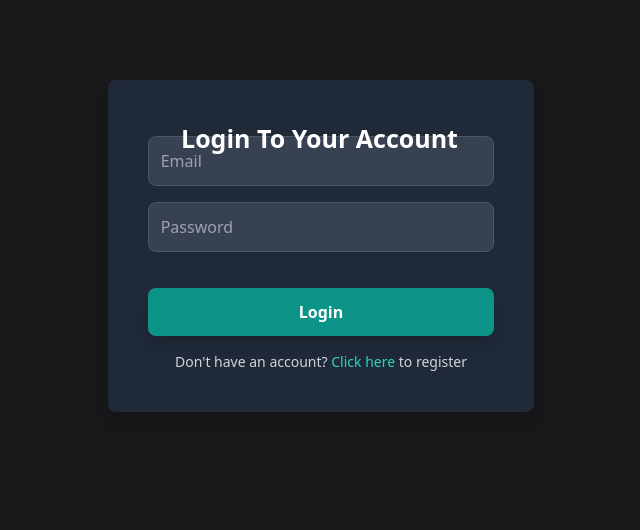
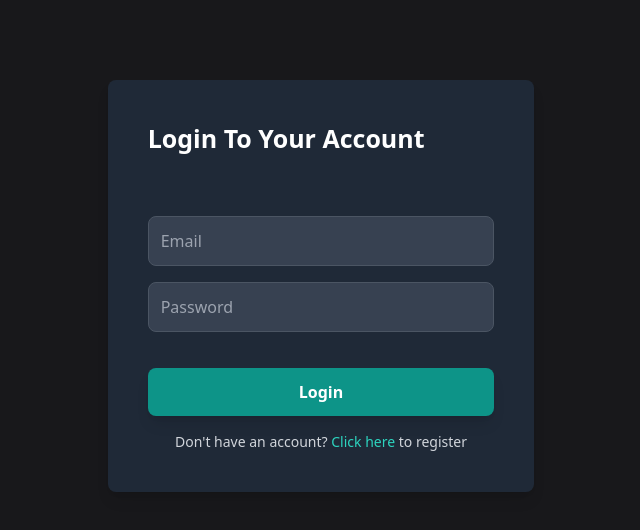
Before and after one commit to 3-stardust-7/CodeumReparo, a React (Vite) app: page /login in a window 1280 px wide. Shown: the top 530 px of the page, without its empty margins (319-959 px from the left). Built offline with nearby package versions, Linux system fonts and the light colour scheme.

Commit message:
routing fixed

```diff
--- a/src/components/LoginForm.jsx
+++ b/src/components/LoginForm.jsx
@@ -18,7 +18,7 @@ const LoginForm = () => {
   return (
     <div className="pt-20">
       <div className="w-4/12 mx-auto bg-gray-800 text-white p-10 rounded-lg shadow-lg space-y-4">
-        <h1 className="text-center font-semibold absolute left-[500px] text-[25px] mb-10">
+        <h1 className="text-center font-semibold absolute text-[25px] ">
           Login To Your Account
         </h1>
         <div>
@@ -27,7 +27,7 @@ const LoginForm = () => {
             placeholder="Email"
             value={email}
             onChange={(e) => setEmail(e.target.value)}
-            className="w-full p-3 bg-gray-700 text-white rounded-lg border border-gray-600 focus:outline-none focus:ring-2 focus:ring-teal-400"
+            className="w-full mt-20 p-3 bg-gray-700 text-white rounded-lg border border-gray-600 focus:outline-none focus:ring-2 focus:ring-teal-400"
             required
           />
         </div>
--- a/src/components/RegisterForm.jsx
+++ b/src/components/RegisterForm.jsx
@@ -52,7 +52,7 @@ const RegisterForm = () => {
 
         <p className="text-gray-300 text-sm text-center">
           Already have an account?{" "}
-          <Link to="/register" className="text-teal-400 hover:underline">
+          <Link to="/login" className="text-teal-400 hover:underline">
             Click here
           </Link>{" "}
           to login
--- a/src/components/TaskList.jsx
+++ b/src/components/TaskList.jsx
@@ -11,7 +11,7 @@ const TaskList = ({ tasks, message }) => {
     );
   }
   return (
-    <div className="flex flex-col items-start gap-3 mt-6 w-full max-w-8/12">
+    <div className="flex flex-col items-start gap-3 mt-6 w-full max-w-full">
       {tasks.map((task, i) => (
         <Link
           to={`/task/${task.id}`}
--- a/src/components/UpdateTaskForm.jsx
+++ b/src/components/UpdateTaskForm.jsx
@@ -64,7 +64,7 @@ const UpdateTaskForm = () => {
               type="text"
               value={name}
               onChange={(e) => setName(e.target.value)}
-              className="w-full p-3 mt-1 bg-gray-700 text-white text-[2px] rounded-lg border border-gray-600 focus:outline-none focus:ring-2 focus:ring-teal-400"
+              className="w-full p-3 mt-1 bg-gray-700 text-white text-md rounded-lg border border-gray-600 focus:outline-none focus:ring-2 focus:ring-teal-400"
               placeholder="Enter task name"
               required
             />
--- a/src/pages/Ongoing.jsx
+++ b/src/pages/Ongoing.jsx
@@ -64,7 +64,7 @@ function Ongoing() {
 
   return (
     <div className="flex flex-col items-center min-h-screen text-white relative p-4">
-      <div className="flex flex-col justify-center h-full w-5/12 px-4 py-4 mt-20">
+      <div className="flex flex-col justify-center h-full w-full px-4 py-4 mt-20">
         {hasTasks && (
           <div className="flex items-start w-full mb-6">
             <input
@@ -82,7 +82,9 @@ function Ongoing() {
             </button>
           </div>
         )}
-        <TaskList tasks={filteredTasks} message="No Ongoing Tasks" />
+        <div className="justify-center items-center ">
+          <TaskList tasks={filteredTasks} message="No Ongoing Tasks" />
+        </div>
       </div>
     </div>
   );
```
